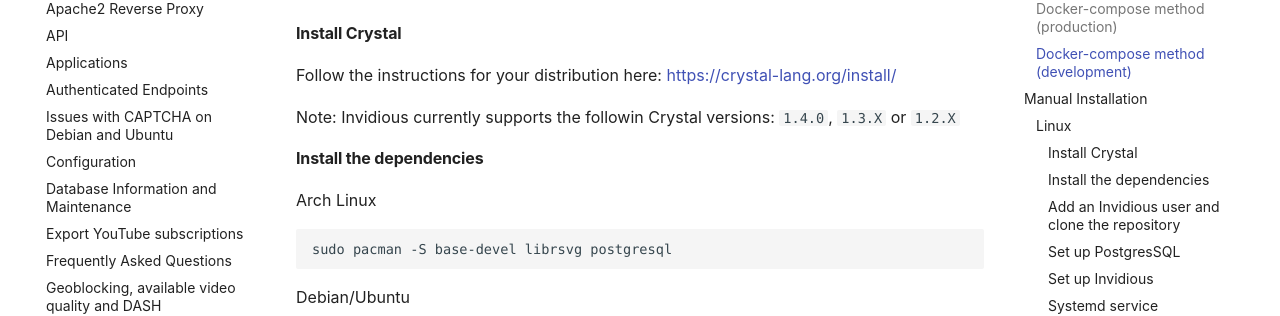
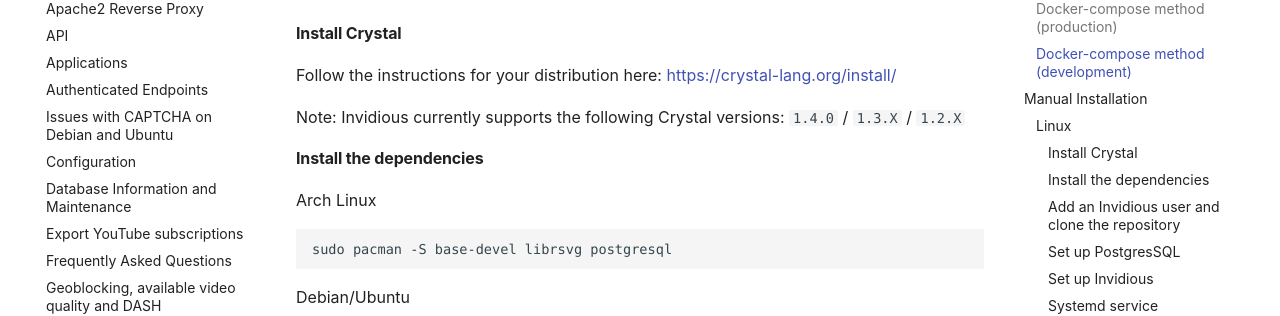
Before and after one commit to iv-org/documentation, an MkDocs documentation site: the page built from docs/installation.md, in a window 1280 px wide and 900 px high, scrolled down 2422 px. Shown: the part 153-469 px from the top of the window. Built offline with MkDocs 1.6.1 and Material for MkDocs 9.7.7, drawn with Linux system fonts in a browser that asks for light colours.

Commit message:
Typo + enhancement

```diff
--- a/docs/installation.md
+++ b/docs/installation.md
@@ -108,7 +108,7 @@
 
 Follow the instructions for your distribution here: https://crystal-lang.org/install/
 
-Note: Invidious currently supports the followin Crystal versions: `1.4.0`, `1.3.X` or `1.2.X`
+Note: Invidious currently supports the following Crystal versions: `1.4.0` / `1.3.X` / `1.2.X`
 
 #### Install the dependencies
 
```
